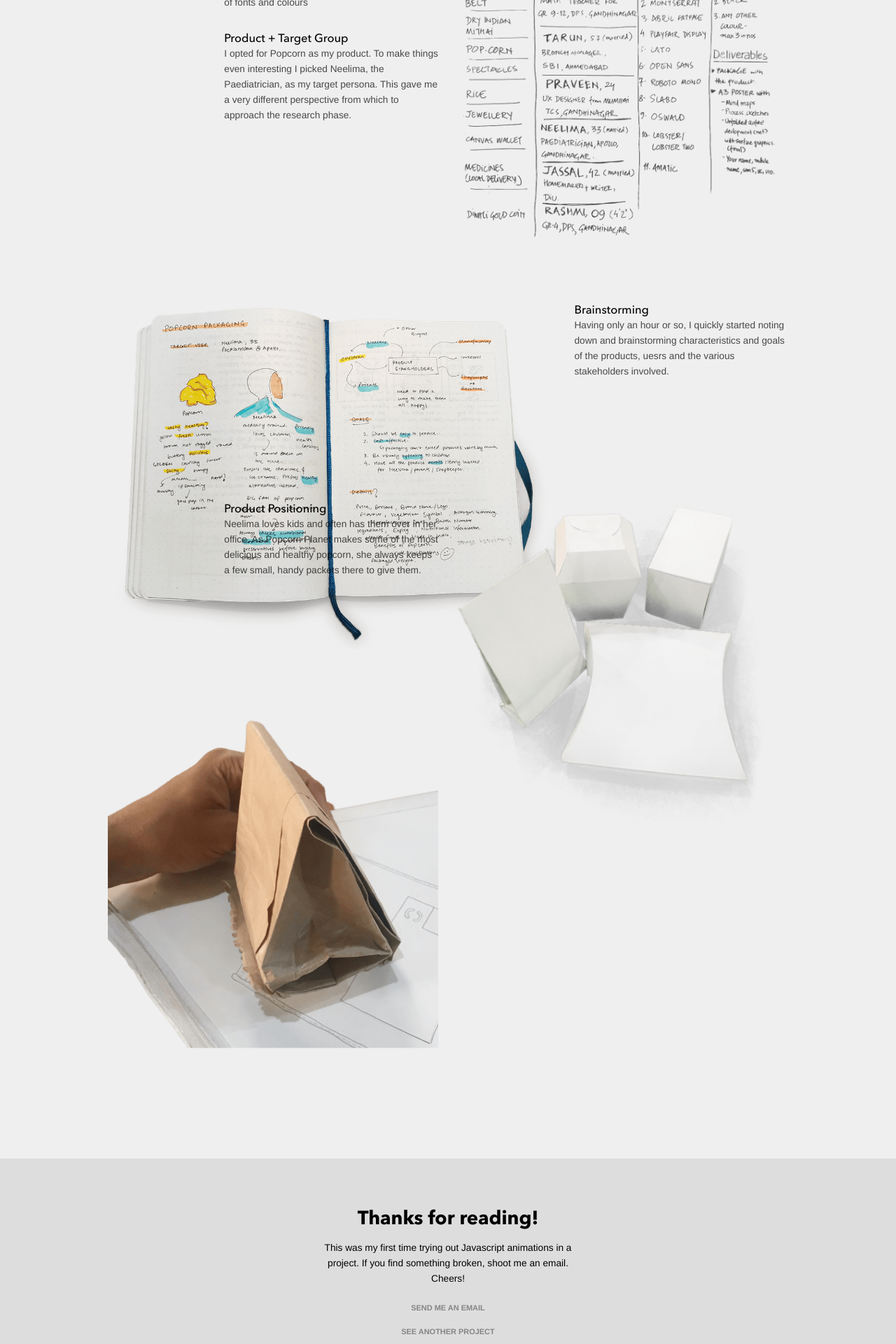
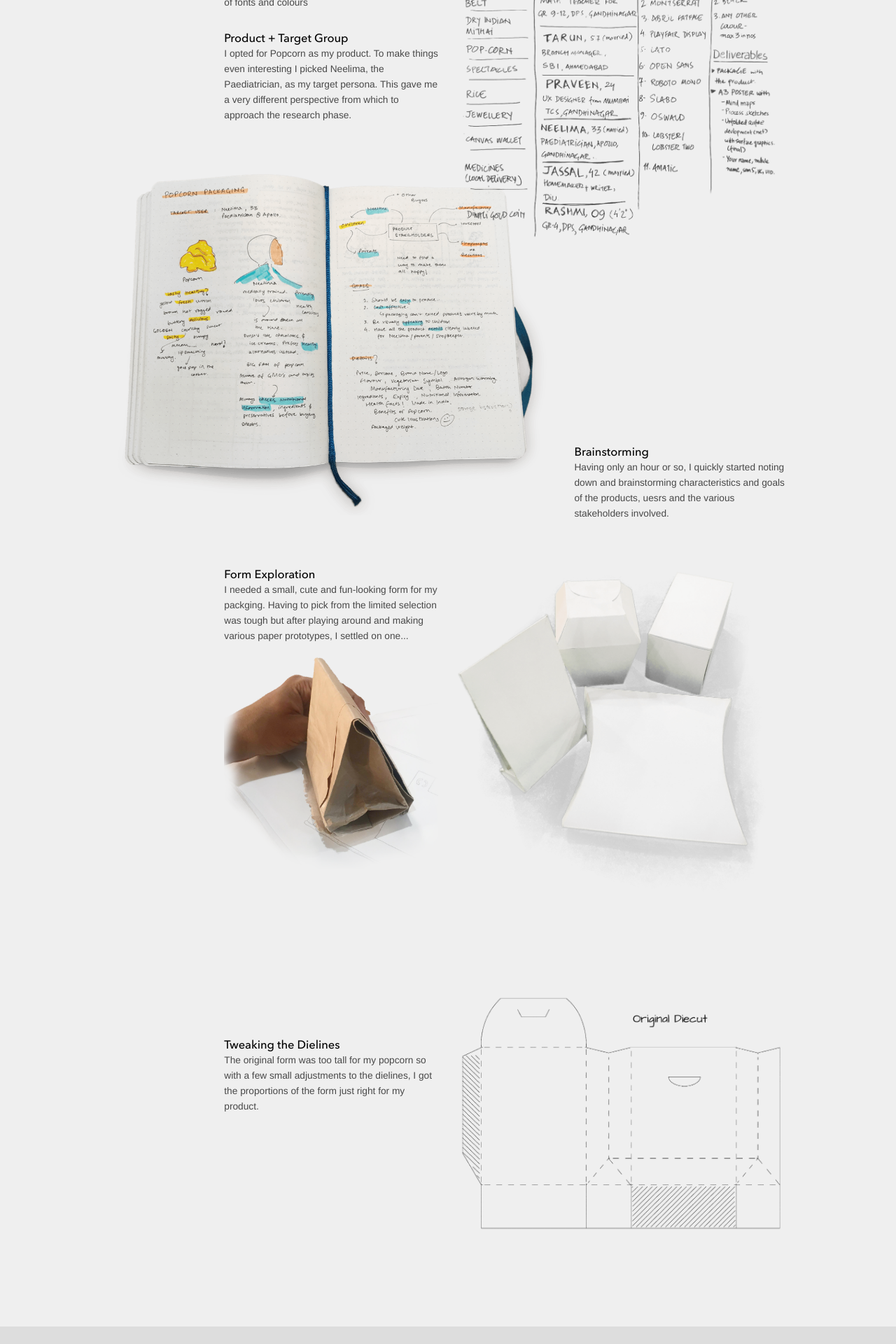
Before and after one commit to clearlysid/clearlysid.github.io, a Jekyll site: the page built from _work/3_packaging.html, in a window 1280 px wide. Shown: the part 692-2612 px from the top of the page at 70% size. Built offline with Jekyll 4.4.1, drawn with Linux system fonts in a browser that asks for light colours; some web fonts are replaced.

Commit message:
updated projects

```diff
--- a/_work/3_packaging.html
+++ b/_work/3_packaging.html
@@ -27,26 +27,40 @@ color: FFC857
         <img src="{{ site.baseurl }}/assets/images/packaging/brief.png" alt="" class="lax" data-lax-preset_large="lazy-50" style="opacity: 0.7;">
     </figure>
 
-    <section class="lax" data-lax-preset_small="addDepth">
+    <section class="lax" data-lax-preset_small="addDepth" data-lax-preset_large="eager-100">
         <h2 class="lax" data-lax-preset_large="eager-20">Brainstorming</h2>
         <p>Having only an hour or so, I quickly started noting down and brainstorming characteristics and goals of the products, uesrs and the various stakeholders involved.</p>
     </section>
 
     <figure class="lax" data-lax-preset_small="addDepth">
-        <img src="{{ site.baseurl }}/assets/images/packaging/notebook.png" alt="" class="lax" data-lax-preset_large="eager-500">
+        <img src="{{ site.baseurl }}/assets/images/packaging/notebook.png" alt="" class="lax" data-lax-preset_large="lazy-20">
     </figure>
 
+
+<!-- Positioning Section. Needs Storyboards.
     <section class="lax" data-lax-preset_small="addDepth">
         <h2 class="lax" data-lax-preset_large="eager-20">Product Positioning</h2>
         <p>Neelima loves kids and often has them over in her office. As Popcorn Planet makes some of the most delicious and healthy popcorn, she always keeps a few small, handy packets there to give them.</p>
+    </section> -->
+
+    <section class="lax" data-lax-preset_small="addDepth">
+        <h2 class="lax" data-lax-preset_large="eager-20">Form Exploration</h2>
+        <p>I needed a small, cute and fun-looking form for my packging. Having to pick from the limited selection was tough but after playing around and making various paper prototypes, I settled on one...</p>
+        <img src="{{ site.baseurl }}/assets/images/packaging/brown-bag.png" alt="" class="lax" data-lax-preset_large="lazy-20">
     </section>
 
     <figure class="lax" data-lax-preset_small="addDepth">
         <img src="{{ site.baseurl }}/assets/images/packaging/form-trials.png" alt="" class="lax" data-lax-preset_large="lazy-50">
+        <img src="{{ site.baseurl }}/assets/images/packaging/form-changes.gif" alt="" class="lax" data-lax-preset_large="eager-100" style="padding-top: 10vw;">
     </figure>
 
+    <section class="lax" data-lax-preset_small="addDepth">
+        <h2 class="lax" data-lax-preset_large="eager-20">Tweaking the Dielines</h2>
+        <p>The original form was too tall for my popcorn so with a few small adjustments to the dielines, I got the proportions of the form just right for my product.</p>
+    </section>
+
     <figure class="lax" data-lax-preset_small="addDepth">
-        <img src="{{ site.baseurl }}/assets/images/packaging/form-final.png" alt="" class="lax" data-lax-preset_large="lazy-20">
+
     </figure>
 
 </article>
--- a/styles/_sass/_layouts.scss
+++ b/styles/_sass/_layouts.scss
@@ -283,7 +283,7 @@
 
     figure:nth-of-type(2) {
         grid-column: 1 / span 4;
-        grid-row: 3 / span 2;
+        grid-row: 2 / span 2;
     }
 
     section:nth-of-type(3){
@@ -294,6 +294,11 @@
     figure:nth-of-type(3) {
         grid-column: 4 / span 3;
         grid-row: 4 / span 2;
+    }
+
+    section:nth-of-type(4){
+        grid-column: 2 / span 2;
+        grid-row: 5;
     }
 
     figure:nth-of-type(4) {
```
Also changed, not shown: assets/images/packaging/brown-bag.png (added), assets/images/packaging/form-changes.gif (added).
